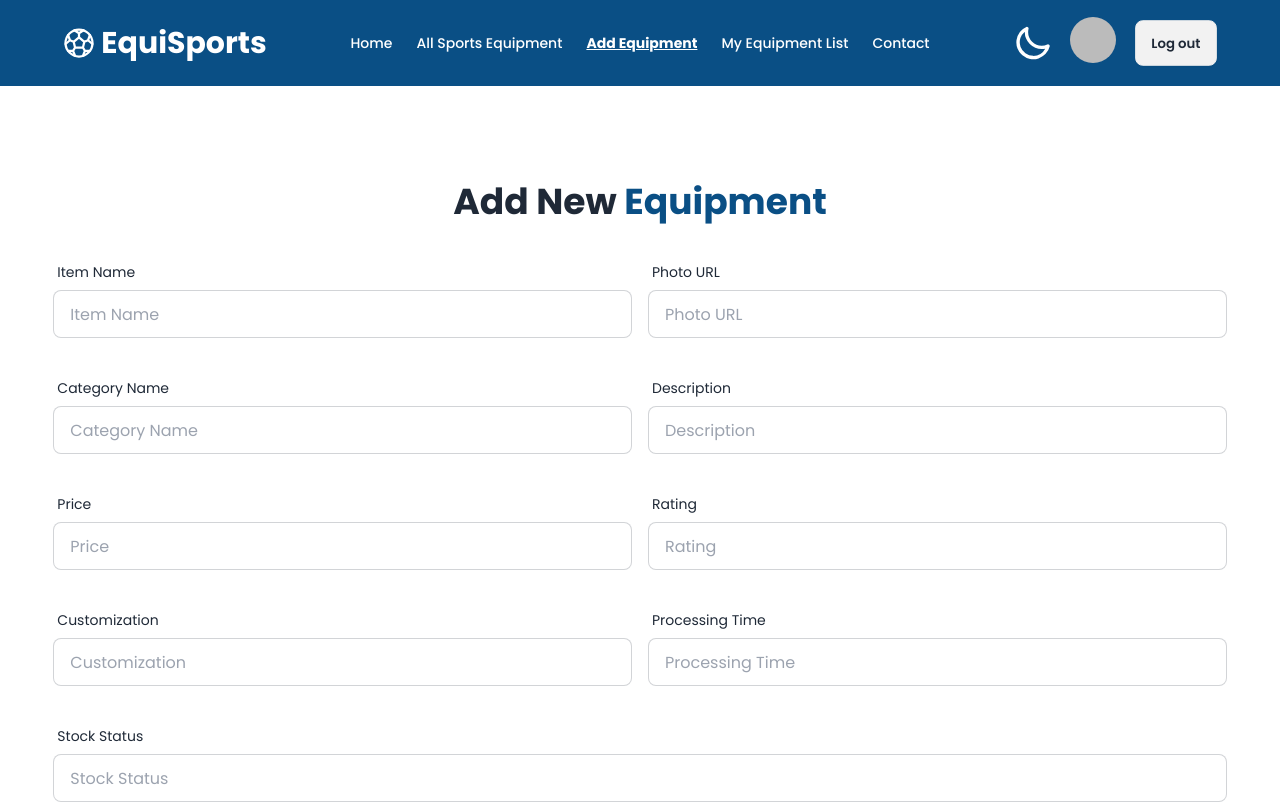
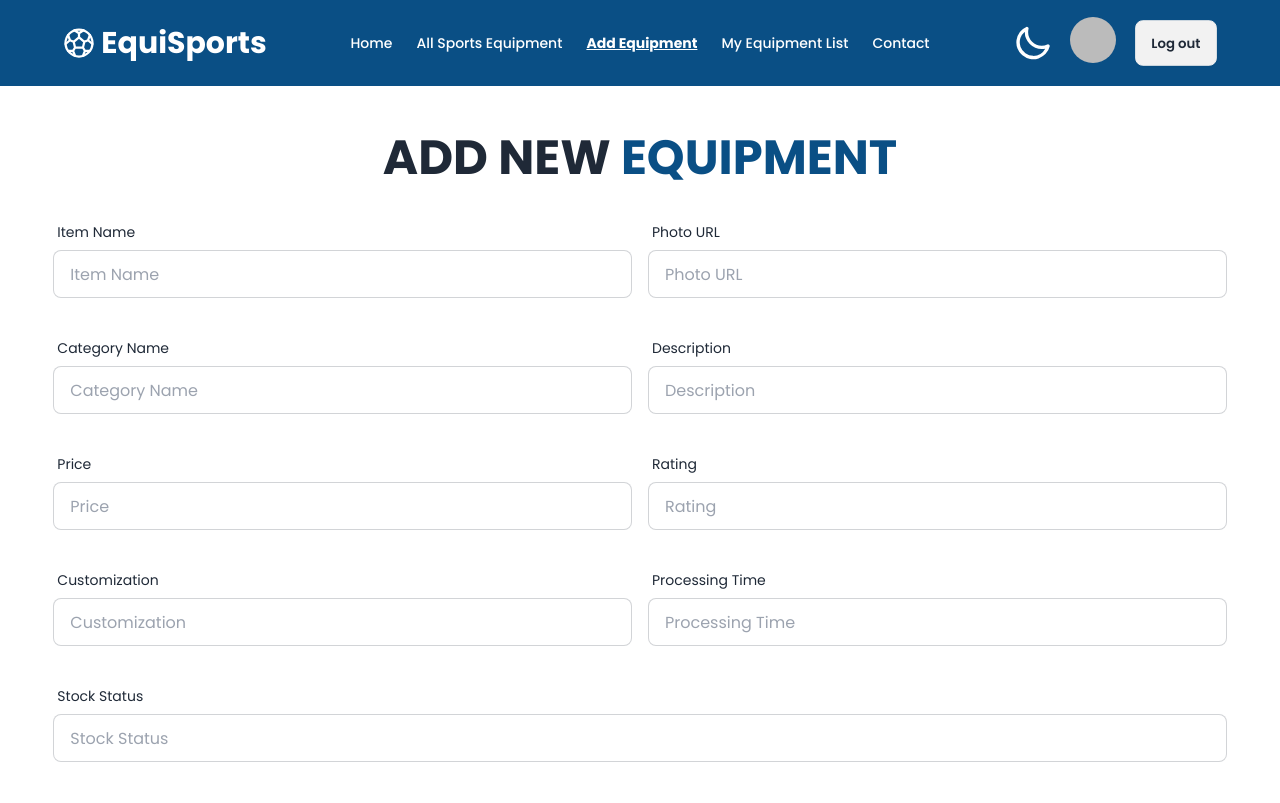
Before and after one commit to abdurrahmansoftlinkbd/equi-sports, a React (Vite) app: page /addEquipment in a window 1280 px wide. Shown: the top 803 px of the page. Built offline with nearby package versions, Linux system fonts and the light colour scheme; no server answers; sample sign-in values are in the browser's storage.

Commit message:
addEquipment page modified

```diff
--- a/src/pages/AddEquipment.jsx
+++ b/src/pages/AddEquipment.jsx
@@ -1,9 +1,11 @@
 import { useContext } from "react";
 import toast from "react-hot-toast";
 import { AuthContext } from "../provider/AuthProvider";
+import { useNavigate } from "react-router-dom";
 
 const AddEquipment = () => {
   const { user } = useContext(AuthContext);
+  const navigate = useNavigate();
 
   const handleAddEquipment = (e) => {
     e.preventDefault();
@@ -47,14 +49,15 @@ const AddEquipment = () => {
         if (data.insertedId) {
           toast.success(`${itemName} Added Successfully!`);
         }
+        navigate("/myEquipmentList");
       });
 
     form.reset();
   };
 
   return (
-    <div className="container w-11/12 mx-auto my-24 font-poppins">
-      <h2 className="text-4xl font-bold text-center mb-8">
+    <div className="container w-11/12 mx-auto mt-12 mb-24 font-poppins">
+      <h2 className="text-5xl font-bold text-center mb-8 uppercase">
         Add New <span className="text-primary">Equipment</span>
       </h2>
       <form onSubmit={handleAddEquipment}>
```
